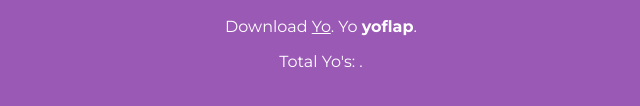
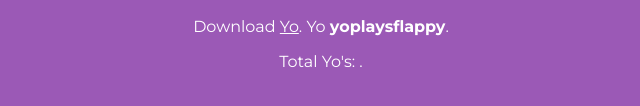
Before and after one commit to kern/yoplaysflappy, a website: page index.html in a window 1280 px wide. Shown: the part 562-668 px from the top of the page, 319-959 px from the left. Drawn offline with nearby package versions, Linux system fonts and the light colour scheme; no server answers.

Commit message:
Fix the yo username.

```diff
--- a/index.html
+++ b/index.html
@@ -37,7 +37,7 @@
     <body>
         <h1>Yo Plays Flappy Bird</h1>
         <img src="" id="state" />
-        <p>Download <a href="http://www.justyo.co/">Yo</a>. Yo <strong>yoflap</strong>.</p>
+        <p>Download <a href="http://www.justyo.co/">Yo</a>. Yo <strong>yoplaysflappy</strong>.</p>
         <p>Total Yo's: <strong id="yos"></strong>.</p>
 
         <script src="/socket.io/socket.io.js"></script>
```
